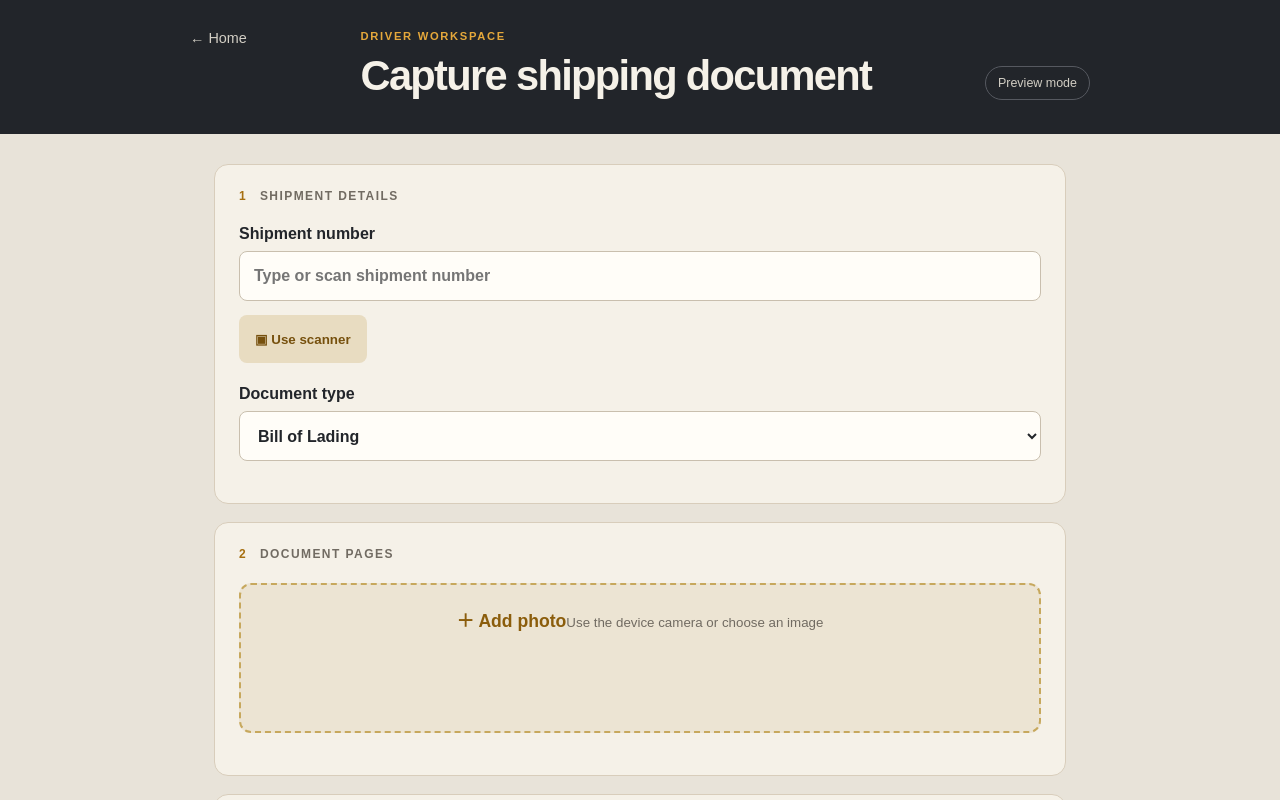
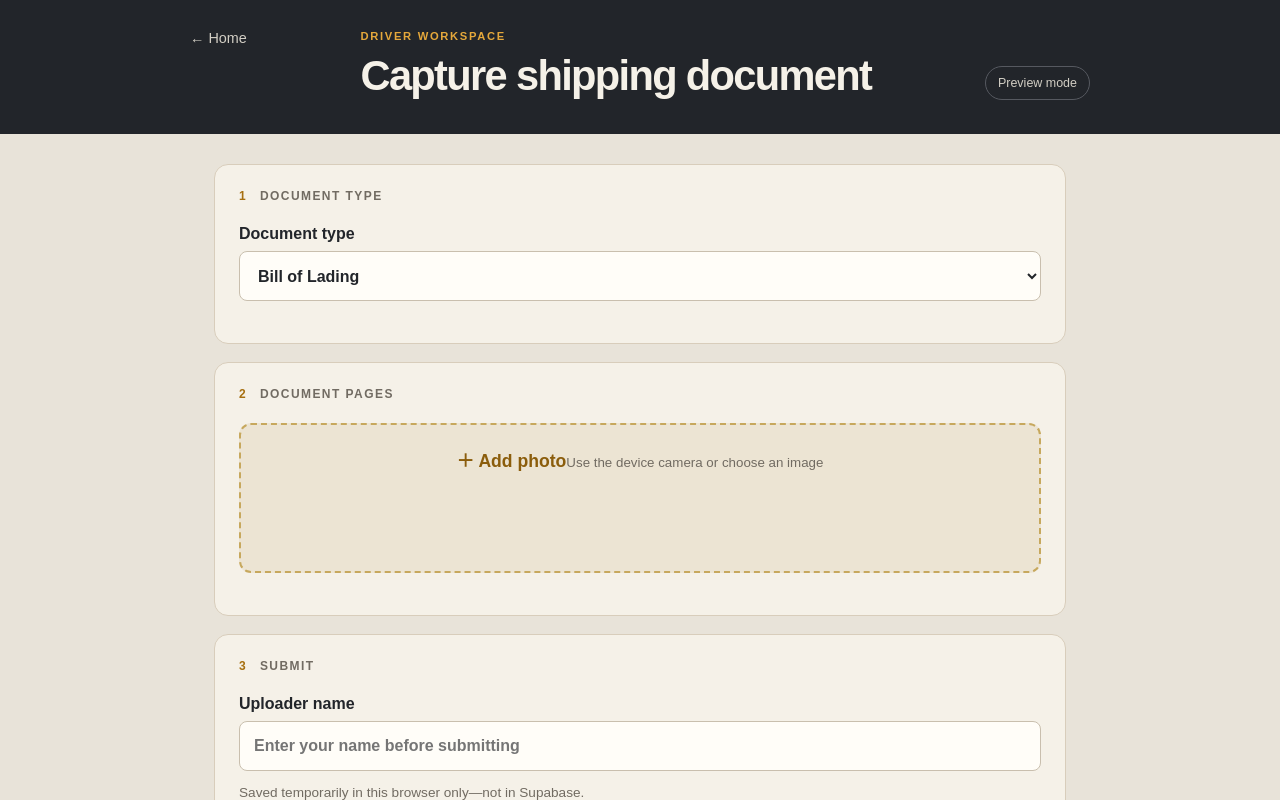
Before and after one commit to mahindra-nwf/shipping-documents, a Next.js app: page /driver in a window 1280 px wide. Shown: the top 800 px of the page. Built offline with nearby package versions, Linux system fonts and the light colour scheme.

Commit message:
Simplify document capture flow

```diff
--- a/app/driver/page.tsx
+++ b/app/driver/page.tsx
@@ -8,7 +8,6 @@ const documentTypes = ["Bill of Lading", "Packing Slip", "Proof of Delivery", "O
 type Page = { name: string; dataUrl: string };
 
 export default function DriverPage() {
-  const [shipment, setShipment] = useState("");
   const [documentType, setDocumentType] = useState(documentTypes[0]);
   const [uploader, setUploader] = useState(() => typeof window === "undefined" ? "" : localStorage.getItem("shipping-uploader") ?? "");
   const [pages, setPages] = useState<Page[]>([]);
@@ -28,10 +27,10 @@ export default function DriverPage() {
 
   function submit(event: React.FormEvent) {
     event.preventDefault();
-    if (!shipment.trim() || !uploader.trim() || pages.length === 0) return;
+    if (!uploader.trim() || pages.length === 0) return;
     localStorage.setItem("shipping-uploader", uploader.trim());
     const saved = JSON.parse(localStorage.getItem("shipping-documents-temp") ?? "[]");
-    localStorage.setItem("shipping-documents-temp", JSON.stringify([{ id: crypto.randomUUID(), shipment: shipment.trim(), documentType, uploader: uploader.trim(), createdAt: new Date().toISOString(), pages }, ...saved]));
+    localStorage.setItem("shipping-documents-temp", JSON.stringify([{ id: crypto.randomUUID(), documentType, uploader: uploader.trim(), createdAt: new Date().toISOString(), pages }, ...saved]));
     setSubmitted(true);
   }
 
@@ -45,7 +44,7 @@ export default function DriverPage() {
   }
 
   return <main className={styles.page}><header className={styles.header}><Link href="/" className={styles.back}>← Home</Link><div><p className={styles.eyebrow}>DRIVER WORKSPACE</p><h1>Capture shipping document</h1></div><span className={styles.phase}>Preview mode</span></header>
-    <form className={styles.form} onSubmit={submit}><section className={styles.panel}><p className={styles.step}>1 <span>SHIPMENT DETAILS</span></p><label>Shipment number<input value={shipment} onChange={(event) => setShipment(event.target.value)} placeholder="Type or scan shipment number" /></label><button className={styles.scan} type="button" onClick={() => setShipment("SCAN-READY")}>▣ Use scanner</button><label>Document type<select value={documentType} onChange={(event) => setDocumentType(event.target.value)}>{documentTypes.map((type) => <option key={type}>{type}</option>)}</select></label></section>
+    <form className={styles.form} onSubmit={submit}><section className={styles.panel}><p className={styles.step}>1 <span>DOCUMENT TYPE</span></p><label>Document type<select value={documentType} onChange={(event) => setDocumentType(event.target.value)}>{documentTypes.map((type) => <option key={type}>{type}</option>)}</select></label></section>
       <section className={styles.panel}><p className={styles.step}>2 <span>DOCUMENT PAGES</span></p><label className={styles.capture}><input type="file" accept="image/*" capture="environment" multiple onChange={addPages} /><strong>＋ Add photo</strong><small>Use the device camera or choose an image</small></label>{pages.length > 0 && <div className={styles.previews}>{pages.map((page, index) => <div className={styles.preview} key={`${page.name}-${index}`}><img src={page.dataUrl} alt={`Document page ${index + 1}`} /><div className={styles.pageActions}><button type="button" onClick={() => setPreviewPage(page)}>Preview</button><label>Replace<input type="file" accept="image/*" capture="environment" onChange={(event) => replacePage(index, event)} /></label><button type="button" aria-label={`Remove page ${index + 1}`} onClick={() => setPages((current) => current.filter((_, item) => item !== index))}>×</button></div><span>Page {index + 1}</span></div>)}</div>}{previewPage && <div className={styles.lightbox} role="dialog" aria-modal="true" aria-label="Document preview" onClick={() => setPreviewPage(null)}><div className={styles.lightboxContent} onClick={(event) => event.stopPropagation()}><button type="button" className={styles.closePreview} onClick={() => setPreviewPage(null)}>Close</button><img src={previewPage.dataUrl} alt="Large document preview" /></div></div>}</section>
       <section className={styles.panel}><p className={styles.step}>3 <span>SUBMIT</span></p><label>Uploader name<input required value={uploader} onChange={(event) => setUploader(event.target.value)} placeholder="Enter your name before submitting" /></label><p className={styles.note}>Saved temporarily in this browser only—not in Supabase.</p><button className={styles.submit} type="submit">Save temporary document <span>→</span></button>{submitted && <p className={styles.success}>Saved on this device. Supabase is not being used.</p>}</section>
     </form></main>;
--- a/app/supervisor/page.tsx
+++ b/app/supervisor/page.tsx
@@ -3,9 +3,9 @@
 import Link from "next/link";
 import { useState } from "react";
 
-type Document = { id: string; shipment: string; documentType: string; uploader: string; createdAt: string; pages: { dataUrl: string }[] };
+type Document = { id: string; documentType: string; uploader: string; createdAt: string; pages: { dataUrl: string }[] };
 
 export default function SupervisorPage() {
   const [documents] = useState<Document[]>(() => typeof window === "undefined" ? [] : JSON.parse(localStorage.getItem("shipping-documents-temp") ?? "[]"));
-  return <main style={{ padding: 32, fontFamily: "Arial, sans-serif" }}><Link href="/">← Home</Link><h1>Supervisor workspace</h1><p>Temporary documents saved in this browser.</p>{documents.length === 0 ? <p>No temporary documents yet.</p> : documents.map((document) => <article key={document.id}><h2>{document.shipment}</h2><p>{document.documentType} · Uploaded by {document.uploader}</p>{document.pages.map((page, index) => <img key={index} src={page.dataUrl} alt={`Page ${index + 1}`} width={160} />)}</article>)}</main>;
+  return <main style={{ padding: 32, fontFamily: "Arial, sans-serif" }}><Link href="/">← Home</Link><h1>Supervisor workspace</h1><p>Temporary documents saved in this browser.</p>{documents.length === 0 ? <p>No temporary documents yet.</p> : documents.map((document) => <article key={document.id}><h2>{document.documentType}</h2><p>Uploaded by {document.uploader}</p>{document.pages.map((page, index) => <img key={index} src={page.dataUrl} alt={`Page ${index + 1}`} width={160} />)}</article>)}</main>;
 }
```
